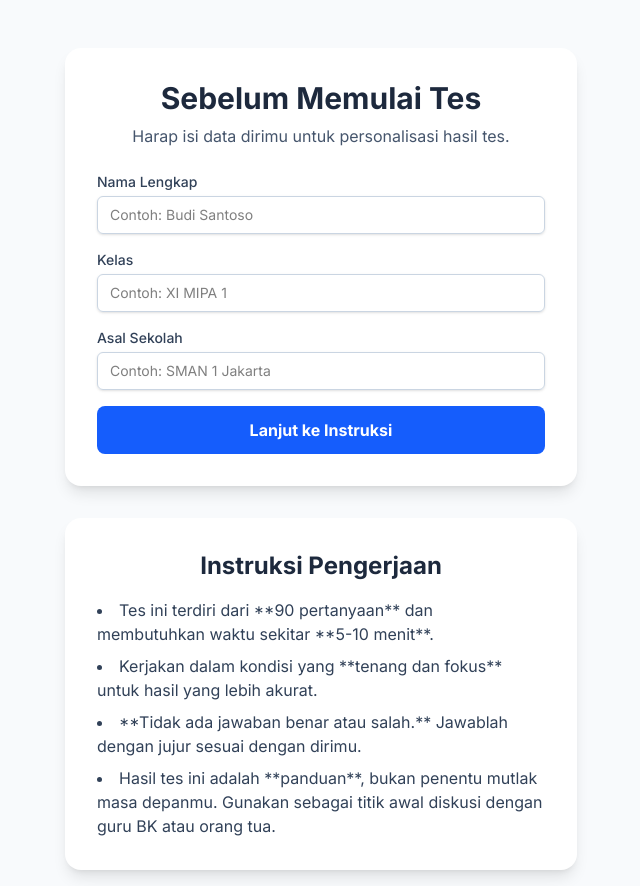
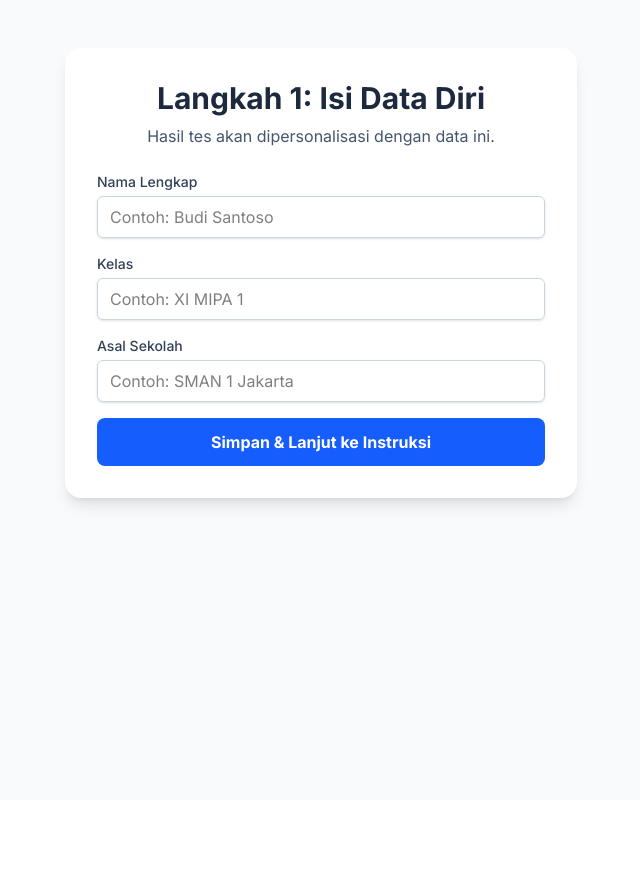
Before and after one commit to AkbarTambora/panduan-karier-sma-z, a Next.js app: page /tes/mulai in a window 1280 px wide. Shown: the whole page, without its empty margins (319-959 px from the left). After the commit the page ends 800 px from the top, so only its background shows below. Built offline with nearby package versions, Linux system fonts and the light colour scheme.

Commit message:
feat: add indentity, instruction, and name for the result

```diff
--- a/src/app/(main)/hasil/page.tsx
+++ b/src/app/(main)/hasil/page.tsx
@@ -28,25 +28,32 @@ export default async function HasilPage({ searchParams }: HasilPageProps) {
 
 // Komponen Konten Inti (Server Component)
 async function HasilContent({ searchParams }: HasilPageProps) {
-  // Gunakan URLSearchParams untuk cara yang lebih aman dalam mengelola parameter URL
-  const params = new URLSearchParams(searchParams as Record<string, string>);
-
-  // Ambil data personal dari URL
-  const nama = params.get('nama') || 'Siswa';
-  const kelas = params.get('kelas') || 'Kelas';
-  const sekolah = params.get('sekolah') || 'Sekolah';
-
-  // Siapkan objek untuk menampung skor
-  const riasecScores: { [key: string]: string } = {};
+   // =================================================================
+  // BLOK KODE BARU YANG LEBIH AMAN UNTUK MEMBACA searchParams
+  // =================================================================
   const RIASEC_TYPES: RiasecType[] = ['R', 'I', 'A', 'S', 'E', 'C'];
 
-  // Loop melalui tipe RIASEC untuk mengambil skor dari parameter URL
+  // Ambil data personal (handle jika nilainya array, ambil yg pertama)
+  const namaValue = searchParams.nama;
+  const nama = Array.isArray(namaValue) ? namaValue[0] : namaValue || 'Siswa';
+
+  const kelasValue = searchParams.kelas;
+  const kelas = Array.isArray(kelasValue) ? kelasValue[0] : kelasValue || 'Kelas';
+
+  const sekolahValue = searchParams.sekolah;
+  const sekolah = Array.isArray(sekolahValue) ? sekolahValue[0] : sekolahValue || 'Sekolah';
+
+  // Ambil skor
+  const riasecScores: { [key: string]: string } = {};
   for (const key of RIASEC_TYPES) {
-    const value = params.get(key);
-    if (value) {
-      riasecScores[key] = value;
+    const scoreValue = searchParams[key];
+    if (scoreValue && typeof scoreValue === 'string') {
+      riasecScores[key] = scoreValue;
     }
   }
+  // =================================================================
+  // AKHIR BLOK KODE BARU
+  // =================================================================
 
   // Pengaman: Jika tidak ada skor sama sekali, kembalikan ke halaman awal
   if (Object.keys(riasecScores).length === 0) {
--- /dev/null
+++ b/src/app/(main)/tes/instruksi/page.tsx
@@ -0,0 +1,61 @@
+// Lokasi: src/app/(main)/tes/instruksi/page.tsx
+
+'use client';
+import { useRouter, useSearchParams } from 'next/navigation';
+import { Suspense } from 'react'; // <-- Impor Suspense dari 'react'
+import ReactMarkdown from 'react-markdown';
+
+// Komponen Pembungkus untuk menyediakan Suspense
+export default function InstructionPage() {
+    return (
+        <Suspense fallback={
+            <div className="flex items-center justify-center min-h-screen">
+                Loading...
+            </div>
+        }>
+            <Instructions />
+        </Suspense>
+    );
+}
+
+// Komponen inti yang menggunakan useSearchParams
+function Instructions() {
+  const router = useRouter();
+  const searchParams = useSearchParams();
+
+  // Ambil dan teruskan parameter dari halaman sebelumnya
+  // searchParams.toString() akan menghasilkan "nama=Budi&kelas=XI..."
+  const paramsString = searchParams.toString();
+
+  const handleStartTest = () => {
+    // Teruskan string parameter yang sama persis ke halaman tes
+    router.push(`/tes?${paramsString}`);
+  };
+
+  const instructionText = `
+*   Tes ini terdiri dari **90 pertanyaan** dan membutuhkan waktu sekitar **5-10 menit**.
+*   Kerjakan dalam kondisi **tenang, fokus, dan tidak terburu-buru** untuk hasil yang lebih akurat. Pastikan kamu sedang dalam kondisi fit.
+*   **Tidak ada jawaban benar atau salah.** Jawablah dengan jujur sesuai dengan kepribadianmu, bukan apa yang menurutmu ideal.
+*   Hasil tes ini adalah sebuah **panduan dan titik awal diskusi**, bukan penentu mutlak masa depanmu.
+  `;
+
+  return (
+    <main className="flex flex-col items-center min-h-screen bg-slate-50 p-4 pt-12">
+      <div className="w-full max-w-lg bg-white p-8 rounded-2xl shadow-lg">
+        <h1 className="text-3xl font-bold text-slate-800 text-center mb-4">Langkah 2: Instruksi Pengerjaan</h1>
+
+        {/* Styling otomatis dari @tailwindcss/typography */}
+        <div className="prose prose-slate max-w-none text-left">
+          <ReactMarkdown>{instructionText}</ReactMarkdown>
+        </div>
+
+        <button
+          onClick={handleStartTest}
+          className="mt-8 w-full bg-green-600 text-white font-bold py-3 px-4 rounded-lg hover:bg-green-700 transition-transform transform hover:scale-105"
+        >
+          Saya Mengerti & Mulai Tes
+        </button>
+      </div>
+    </main>
+  );
+}
--- a/src/app/(main)/tes/mulai/page.tsx
+++ b/src/app/(main)/tes/mulai/page.tsx
@@ -1,46 +1,36 @@
-// Lokasi file: src/app/(main)/tes/mulai/page.tsx
+// Lokasi: src/app/(main)/tes/mulai/page.tsx
 
-'use client'; // <-- Ini penting untuk menggunakan hook
-
+'use client';
 import { useState } from 'react';
 import { useRouter } from 'next/navigation';
 
 export default function StartTestPage() {
-  // State untuk menyimpan input dari pengguna
   const [nama, setNama] = useState('');
   const [kelas, setKelas] = useState('');
   const [sekolah, setSekolah] = useState('');
   const router = useRouter();
 
-  // Fungsi yang dijalankan saat tombol form di-klik
   const handleSubmit = (e: React.FormEvent) => {
-    e.preventDefault(); // Mencegah halaman refresh
-
-    // Validasi sederhana, pastikan semua field diisi
+    e.preventDefault();
     if (!nama.trim() || !kelas.trim() || !sekolah.trim()) {
       alert('Harap isi semua data diri dengan lengkap.');
-      return; // Hentikan fungsi jika ada yang kosong
+      return;
     }
-
-    // Buat parameter URL dari data form
     const params = new URLSearchParams({
       nama: nama.trim(),
       kelas: kelas.trim(),
       sekolah: sekolah.trim(),
     });
-
-    // Arahkan pengguna ke halaman tes dengan membawa data
-    router.push(`/tes?${params.toString()}`);
+    router.push(`/tes/instruksi?${params.toString()}`);
   };
 
   return (
-    <main className="flex flex-col items-center min-h-screen bg-slate-50 p-4 pt-8 sm:pt-12">
-      <div className="w-full max-w-lg">
-        {/* KARTU FORM IDENTITAS */}
-        <div className="bg-white p-6 sm:p-8 rounded-2xl shadow-lg mb-8">
-          <h1 className="text-2xl sm:text-3xl font-bold text-slate-800 text-center mb-2">Sebelum Memulai Tes</h1>
-          <p className="text-slate-600 text-center mb-6">Harap isi data dirimu untuk personalisasi hasil tes.</p>
+    <main className="flex flex-col items-center min-h-screen bg-slate-50 p-4 pt-12">
+      <div className="w-full max-w-lg bg-white p-8 rounded-2xl shadow-lg">
+        <h1 className="text-3xl font-bold text-slate-800 text-center mb-2">Langkah 1: Isi Data Diri</h1>
+        <p className="text-slate-600 text-center mb-6">Hasil tes akan dipersonalisasi dengan data ini.</p>
 
+        {/* FORM YANG LENGKAP */}
         <form onSubmit={handleSubmit} className="space-y-4">
           <div>
             <label htmlFor="nama" className="block text-sm font-medium text-slate-700">Nama Lengkap</label>
@@ -49,12 +39,11 @@ export default function StartTestPage() {
               type="text"
               value={nama}
               onChange={(e) => setNama(e.target.value)}
-                className="mt-1 block w-full px-3 py-2 border border-slate-300 rounded-md shadow-sm focus:outline-none focus:ring-blue-500 focus:border-blue-500 sm:text-sm"
+              className="mt-1 block w-full px-3 py-2 border border-slate-300 rounded-md shadow-sm focus:outline-none focus:ring-blue-500 focus:border-blue-500"
+              required
               placeholder="Contoh: Budi Santoso"
-                required
             />
           </div>
-
           <div>
             <label htmlFor="kelas" className="block text-sm font-medium text-slate-700">Kelas</label>
             <input
@@ -62,12 +51,11 @@ export default function StartTestPage() {
               type="text"
               value={kelas}
               onChange={(e) => setKelas(e.target.value)}
-                className="mt-1 block w-full px-3 py-2 border border-slate-300 rounded-md shadow-sm focus:outline-none focus:ring-blue-500 focus:border-blue-500 sm:text-sm"
+              className="mt-1 block w-full px-3 py-2 border border-slate-300 rounded-md shadow-sm focus:outline-none focus:ring-blue-500 focus:border-blue-500"
+              required
               placeholder="Contoh: XI MIPA 1"
-                required
             />
           </div>
-
           <div>
             <label htmlFor="sekolah" className="block text-sm font-medium text-slate-700">Asal Sekolah</label>
             <input
@@ -75,31 +63,18 @@ export default function StartTestPage() {
               type="text"
               value={sekolah}
               onChange={(e) => setSekolah(e.target.value)}
-                className="mt-1 block w-full px-3 py-2 border border-slate-300 rounded-md shadow-sm focus:outline-none focus:ring-blue-500 focus:border-blue-500 sm:text-sm"
+              className="mt-1 block w-full px-3 py-2 border border-slate-300 rounded-md shadow-sm focus:outline-none focus:ring-blue-500 focus:border-blue-500"
+              required
               placeholder="Contoh: SMAN 1 Jakarta"
-                required
             />
           </div>
-
           <button
             type="submit"
-              className="w-full bg-blue-600 text-white font-bold py-3 px-4 rounded-lg hover:bg-blue-700 transition-transform transform hover:scale-105 focus:outline-none focus:ring-2 focus:ring-offset-2 focus:ring-blue-500"
+            className="w-full bg-blue-600 text-white font-bold py-3 px-4 rounded-lg hover:bg-blue-700 transition-transform transform hover:scale-105"
           >
-              Lanjut ke Instruksi
+            Simpan & Lanjut ke Instruksi
           </button>
         </form>
-        </div>
-
-        {/* KARTU INSTRUKSI */}
-        <div className="bg-white p-6 sm:p-8 rounded-2xl shadow-lg">
-          <h2 className="text-xl sm:text-2xl font-bold text-slate-800 text-center mb-4">Instruksi Pengerjaan</h2>
-          <ul className="list-disc list-inside space-y-2 text-slate-700">
-            <li>Tes ini terdiri dari **90 pertanyaan** dan membutuhkan waktu sekitar **5-10 menit**.</li>
-            <li>Kerjakan dalam kondisi yang **tenang dan fokus** untuk hasil yang lebih akurat.</li>
-            <li>**Tidak ada jawaban benar atau salah.** Jawablah dengan jujur sesuai dengan dirimu.</li>
-            <li>Hasil tes ini adalah **panduan**, bukan penentu mutlak masa depanmu. Gunakan sebagai titik awal diskusi dengan guru BK atau orang tua.</li>
-          </ul>
-        </div>
       </div>
     </main>
   );
```
Lines whose indentation alone changed are shown as unchanged.
